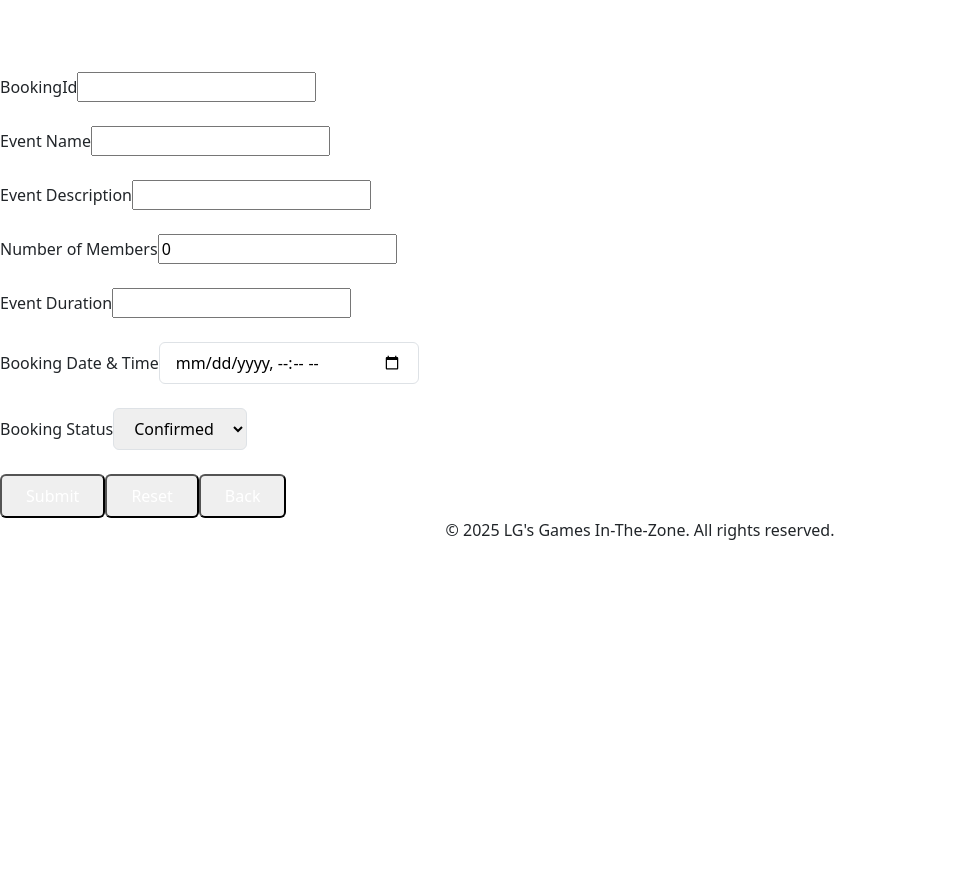
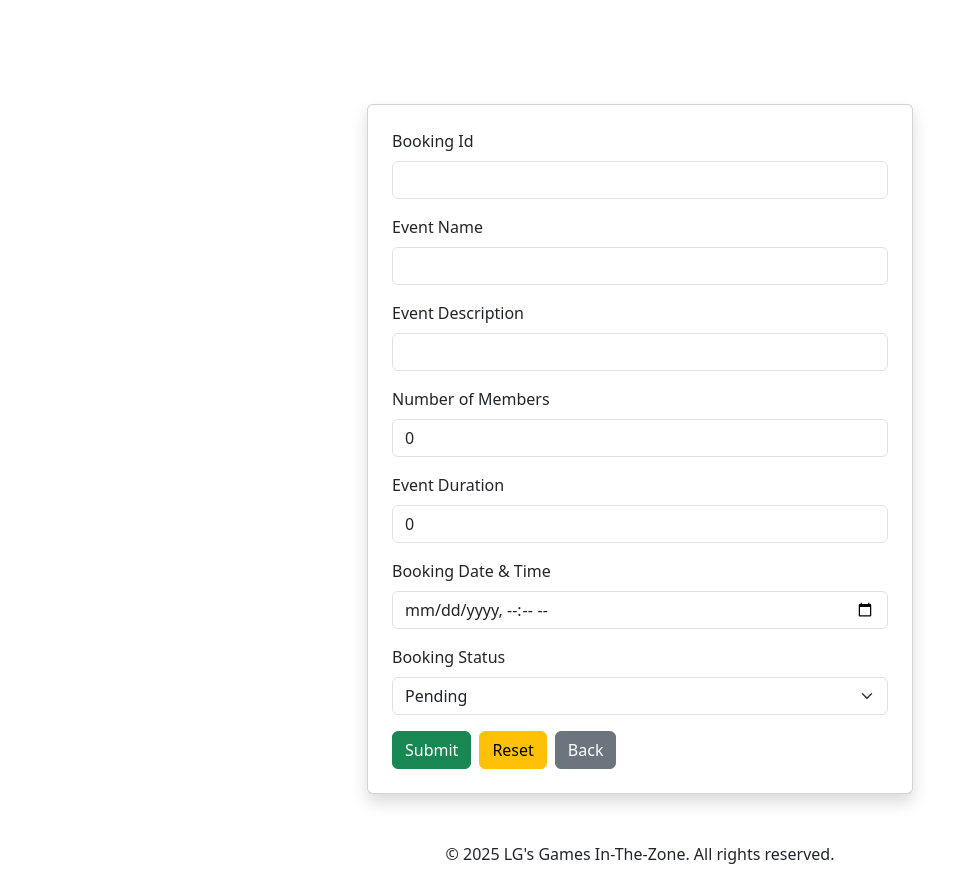
Before and after one commit to lisazumana03/lg-games-in-the-zone_frontend, a React (Vite) app: page /make-booking in a window 1280 px wide. Shown: the whole page, without its empty margins (0-979 px from the left). Before the commit the page ends 800 px from the top, so only its background shows below. Built offline with nearby package versions, Linux system fonts and the light colour scheme.

Commit message:
file coming

```diff
--- a/src/App.jsx
+++ b/src/App.jsx
@@ -7,6 +7,7 @@ import BookingList from "./pages/reservation/BookingList.jsx";
 import GameForm from "./pages/admin/products/GameForm.jsx";
 import Home from "./Home.jsx";
 import BookingHistory from "./pages/reservation/BookingHistory.jsx";
+import ConsoleForm from "./pages/admin/products/ConsoleForm.jsx";
 
 function BookingHeader() {
     return (
@@ -102,7 +103,7 @@ function AppContent() {
                     <Route path="/booking-history" element={<BookingHistory />} />
                     <Route path="/games" element={<GameList />} />
                     <Route path="/register-game" element={<GameForm/>} />
-                    <Route path="/cars"/>
+                    <Route path="/register-console" element={<ConsoleForm/>} />
                 </Routes>
             </main>
             <Footer />
@@ -118,4 +119,4 @@ function App() {
   )
 }
 
-export default App
+export default App;
--- /dev/null
+++ b/src/pages/admin/products/ConsoleForm.jsx
@@ -0,0 +1,9 @@
+function ConsoleForm(){
+    return(
+        <div>
+
+        </div>
+    )
+}
+
+export default ConsoleForm;
--- a/src/pages/admin/products/GameForm.jsx
+++ b/src/pages/admin/products/GameForm.jsx
@@ -1,5 +1,6 @@
 import {useNavigate} from "react-router-dom";
 import {useState} from "react";
+import {create} from "../../../service/gameService.js";
 
 function GameForm(){
     const navigate = useNavigate();
@@ -53,6 +54,14 @@ function GameForm(){
                         <option>SPORT</option>
                     </select>
                 </div>
+                <div>
+                    <label>Game Price (in ZAR):</label>
+                    <input />
+                </div>
+                <div className="mb-4">
+                    <label> Console: </label>
+                    <select onChange={handleChange}></select>
+                </div>
             </form>
         </div>
     )
--- a/src/pages/products/GameList.jsx
+++ b/src/pages/products/GameList.jsx
@@ -1,9 +1,36 @@
+import axios from "axios";
+import { useEffect, useState } from "react";
+
 function GameList() {
+    const [games, setGames] = useState([]);
+
+    useEffect(() => {
+        axios.get("http://localhost:4531/api/games") // Adjust endpoint as needed
+            .then(res => setGames(res.data))
+            .catch(err => console.error(err));
+    }, []);
+
     return (
-        <div>
-
+        <div className="container py-4">
+            <div className="row">
+                {games.map(game => (
+                    <div className="col-md-4 mb-4" key={game.gameId}>
+                        <div className="card h-100">
+                            <img src={game.imageUrl || "https://via.placeholder.com/300x200?text=Game+Image"} className="card-img-top" alt={game.gameName} />
+                            <div className="card-body">
+                                <h5 className="card-title">{game.gameName}</h5>
+                                <p className="card-text">
+                                    <strong>Category:</strong> {game.gamingCategory}<br />
+                                    <strong>Price:</strong> ${game.gamePrice}<br />
+                                    <strong>Console:</strong> {game.console?.join(", ") || "N/A"}
+                                </p>
+                            </div>
+                        </div>
+                    </div>
+                ))}
+            </div>
         </div>
-    )
+    );
 }
 
 export default GameList;
--- a/src/pages/reservation/BookingForm.jsx
+++ b/src/pages/reservation/BookingForm.jsx
@@ -1,6 +1,6 @@
-import {useNavigate} from "react-router-dom";
-import {useState} from "react";
-import {create} from "../../service/bookingService.js";
+import { useState } from "react";
+import { useNavigate } from "react-router-dom";
+import { create } from "../../service/bookingService.js";
 
 function BookingForm() {
     const navigate = useNavigate();
@@ -11,10 +11,10 @@ function BookingForm() {
         numberOfMembers: 0,
         eventDuration: 0,
         bookingDate: "",
-        bookingStatus: "PENDING",
+        bookingStatus: "pending",
     });
 
-    const [message, setMessage] = useState(" ")
+    const [message, setMessage] = useState("")
 
     const handleChange = (event) => {
         const { name, value } = event.target;
@@ -33,7 +33,7 @@ function BookingForm() {
                 numberOfMembers: 0,
                 eventDuration: 0,
                 bookingDate: "",
-                bookingStatus: "PENDING",
+                bookingStatus: "pending",
             });
         } catch (error) {
             console.log(error)
@@ -41,58 +41,59 @@ function BookingForm() {
     }
 
     return (
-        <div className="flex flex-col items-center justify-center min-h-screen bg-gray-50">
-            {message && <p className="mb-4 text-green-700 font-semibold">{message}</p>}
-            <form onSubmit={handleSubmit} className="bg-red-100 p-8 rounded shadow-md w-full max-w-md">
-                <div className="mb-4">
-                    <label> BookingId </label>
-                    <input type="text" name="bookingId" value={form.bookingId} onChange={handleChange} required />
+        <div className="container py-5">
+            <div className="row justify-content-center">
+                <div className="col-md-6">
+                    {message && <div className="alert alert-success">{message}</div>}
+                    <form onSubmit={handleSubmit} className="card p-4 shadow">
+                        <div className="mb-3">
+                            <label className="form-label">Booking Id</label>
+                            <input type="text" name="bookingId" value={form.bookingId} onChange={handleChange} required className="form-control" />
                         </div>
-                <div className="mb-4">
-                    <label> Event Name </label>
-                    <input type="text" name="eventName" value={form.eventName} onChange={handleChange} required />
+                        <div className="mb-3">
+                            <label className="form-label">Event Name</label>
+                            <input type="text" name="eventName" value={form.eventName} onChange={handleChange} required className="form-control" />
                         </div>
-                <div className="mb-4">
-                    <label> Event Description </label>
-                    <input type="text" name="eventDescription" value={form.eventDescription} onChange={handleChange} required />
+                        <div className="mb-3">
+                            <label className="form-label">Event Description</label>
+                            <input type="text" name="eventDescription" value={form.eventDescription} onChange={handleChange} required className="form-control" />
                         </div>
-
-                <div className="mb-4">
-                    <label> Number of Members </label>
-                    <input type="number" name="numberOfMembers" value={form.numberOfMembers} onChange={handleChange} required />
+                        <div className="mb-3">
+                            <label className="form-label">Number of Members</label>
+                            <input type="number" name="numberOfMembers" value={form.numberOfMembers} onChange={handleChange} required className="form-control" />
                         </div>
-
-                <div className="mb-4">
-                    <label> Event Duration </label>
-                    <input type="number" name="eventDuration" onChange={handleChange} required />
+                        <div className="mb-3">
+                            <label className="form-label">Event Duration</label>
+                            <input type="number" name="eventDuration" value={form.eventDuration} onChange={handleChange} required className="form-control" />
                         </div>
-
-                <div className="mb-4">
-                    <label className="block mb-1 font-semibold">Booking Date & Time</label>
-                    <input type="datetime-local" name="bookingDateAndTime" value={form.bookingDate} onChange={handleChange} required className="w-full px-3 py-2 border rounded"/>
+                        <div className="mb-3">
+                            <label className="form-label">Booking Date & Time</label>
+                            <input type="datetime-local" name="bookingDate" value={form.bookingDate} onChange={handleChange} required className="form-control" />
                         </div>
-                <div className="mb-4">
-                    <label className="block mb-1 font-semibold">Booking Status</label>
-                    <select name="bookingStatus" value={form.bookingStatus} onChange={handleChange} required className="w-full px-3 py-2 border rounded">
+                        <div className="mb-3">
+                            <label className="form-label">Booking Status</label>
+                            <select name="bookingStatus" value={form.bookingStatus} onChange={handleChange} required className="form-select">
                                 <option value="confirmed">Confirmed</option>
                                 <option value="pending">Pending</option>
                                 <option value="cancelled">Cancelled</option>
                             </select>
                         </div>
-                <div className="flex gap-4">
-                    <button type="submit" className="bg-green-800 text-white px-4 py-2 rounded hover:bg-red-700">Submit</button>
-                    <button type="reset" className="bg-orange-600 text-white px-4 py-2 rounded hover:bg-gray-400" onClick={() => setForm({
+                        <div className="d-flex gap-2">
+                            <button type="submit" className="btn btn-success">Submit</button>
+                            <button type="reset" className="btn btn-warning" onClick={() => setForm({
                                 bookingId: "",
                                 eventName: "",
                                 eventDescription: "",
                                 numberOfMembers: 0,
                                 eventDuration: 0,
                                 bookingDate: "",
-                        bookingStatus: "PENDING",
+                                bookingStatus: "pending",
                             })}>Reset</button>
-                    <button type="button" className="bg-blue-500 text-white px-4 py-2 rounded hover:bg-blue-700" onClick={() => navigate("/")}>Back</button>
+                            <button type="button" className="btn btn-secondary" onClick={() => navigate("/")}>Back</button>
                         </div>
                     </form>
+                </div>
+            </div>
         </div>
     )
 }
--- a/src/pages/reservation/BookingHistory.jsx
+++ b/src/pages/reservation/BookingHistory.jsx
@@ -0,0 +1,8 @@
+function BookingHistory(){
+    return(
+        <div>
+        </div>
+    )
+}
+
+export default BookingHistory;
```
Lines whose indentation alone changed are shown as unchanged.
